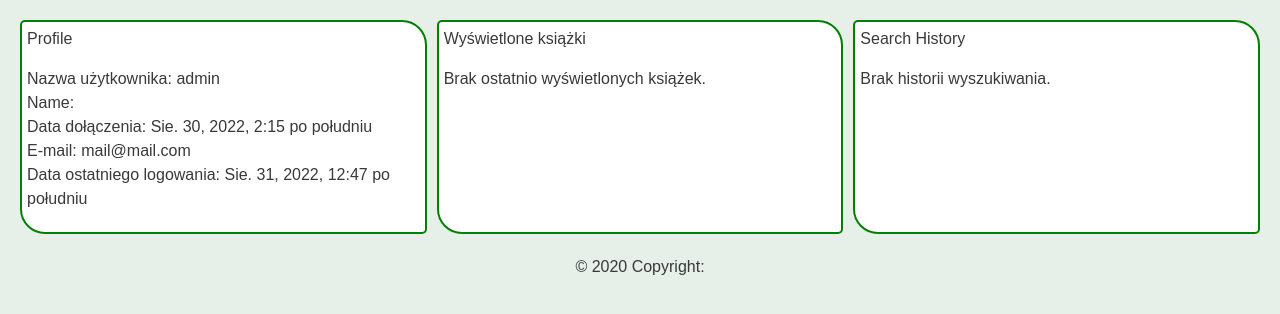
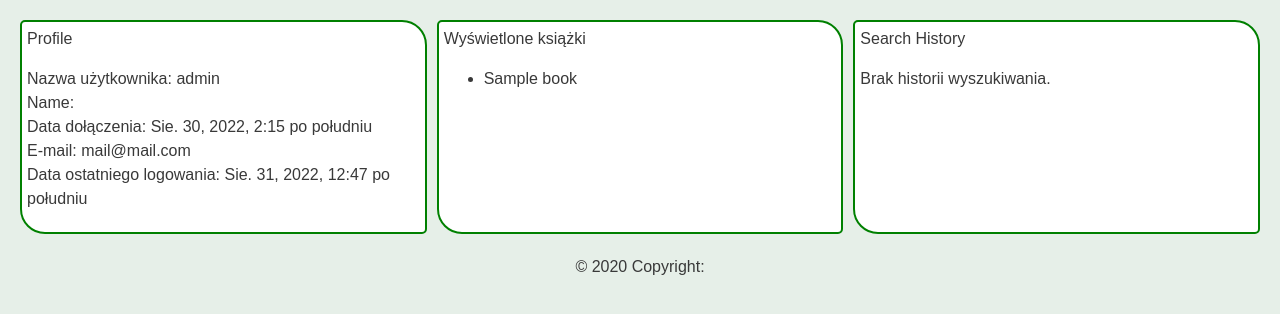
Before and after one commit to dev-com2020/pythonProject, a Django app: template bookr/templates/profile.html in a window 1280 px wide. Shown: the part 100-414 px from the top of the page. Run offline with Django 3.2, Linux system fonts and the light colour scheme; a user stored in the database is signed in; data comes from the database, SQL or seed files in the repository; both versions use the stored data as it was after the commit; the template is opened without the code that fills it: most values are stand-ins (such as "Sample title", 1, 10 or a date in 2020).

Commit message:
sroda 13:57

```diff
--- a/bookr/bookr/settings.py
+++ b/bookr/bookr/settings.py
@@ -24,7 +24,7 @@ SECRET_KEY = 'tr0a+#s#!i8^7g+zp7glfaqfx3y8uw4lig*$uay8#hy4j+lxk1'
 # SECURITY WARNING: don't run with debug turned on in production!
 DEBUG = True
 
-ALLOWED_HOSTS = []
+ALLOWED_HOSTS = ['localhost', '127.0.0.1']
 
 # Application definition
 
--- /dev/null
+++ b/bookr/reviews/templates/book_list.html
@@ -0,0 +1,8 @@
+<ul>
+    {% for book in books_read %}
+    <li>{{ book }}</li>
+    {% empty %}
+            Brak ostatnio wyświetlonych książek.
+    {% endfor %}
+
+</ul>
--- /dev/null
+++ b/bookr/reviews/templatetags/profile_tags.py
@@ -0,0 +1,11 @@
+from django import template
+
+from reviews.models import Review
+
+register = template.Library()
+
+@register.inclusion_tag('book_list.html')
+def book_list(username):
+    reviews = Review.objects.filter(creator__username__contains=username)
+    book_list = [review.book.title for review in reviews]
+    return {'book_read': book_list}
--- a/bookr/templates/profile.html
+++ b/bookr/templates/profile.html
@@ -1,4 +1,5 @@
 {% extends "base.html" %}
+{% load profile_tags %}
 
 {% block title %}Bookr{% endblock %}
 
@@ -22,11 +23,7 @@
     <div class="infocell" >
       <p>Wyświetlone książki</p>
       <p>
-      {% for book_id, book_title in request.session.viewed_books %}
-      <a href="/books/{{ book_id }}">{{ book_title }}</a><br>
-      {% empty %}
-            Brak ostatnio wyświetlonych książek.
-      {% endfor %}
+      {% book_list user.username %}
       </p>
     </div>
 
```
Also changed, not shown: bookr/db.sqlite3.
